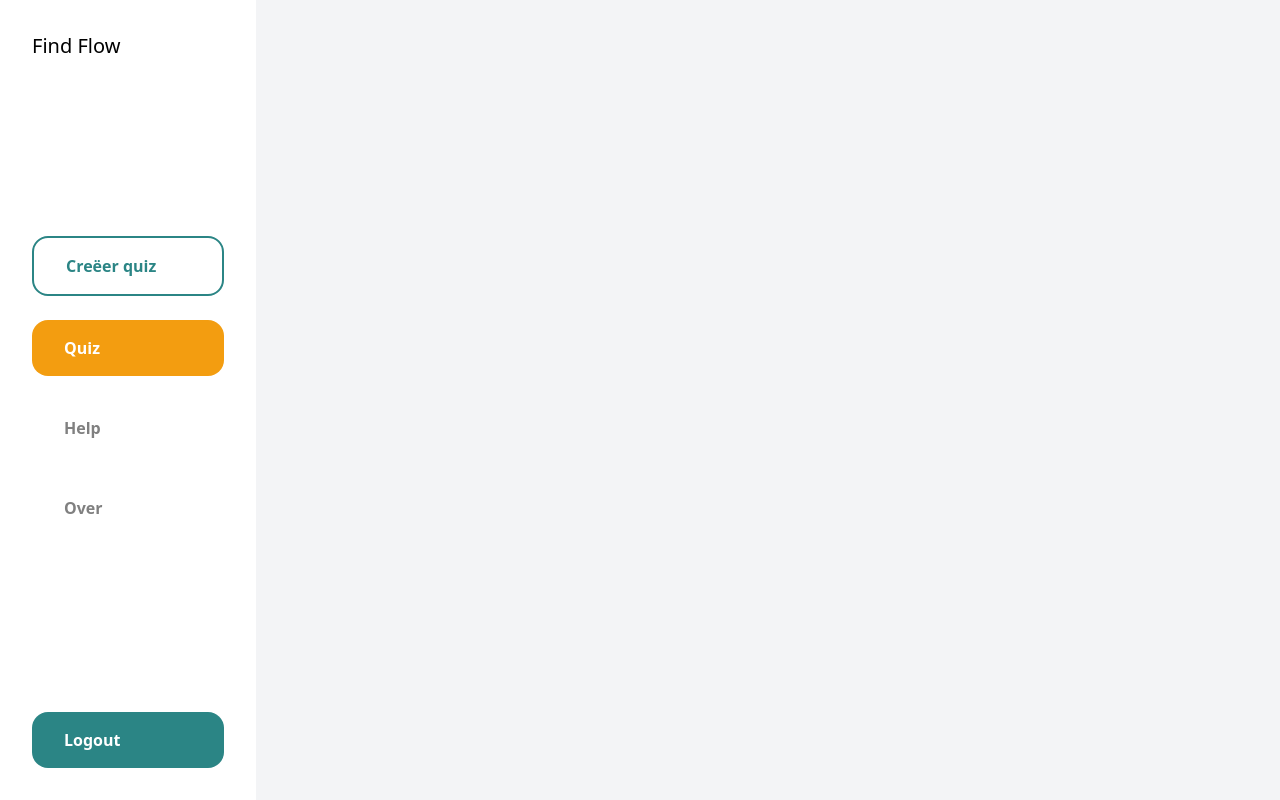
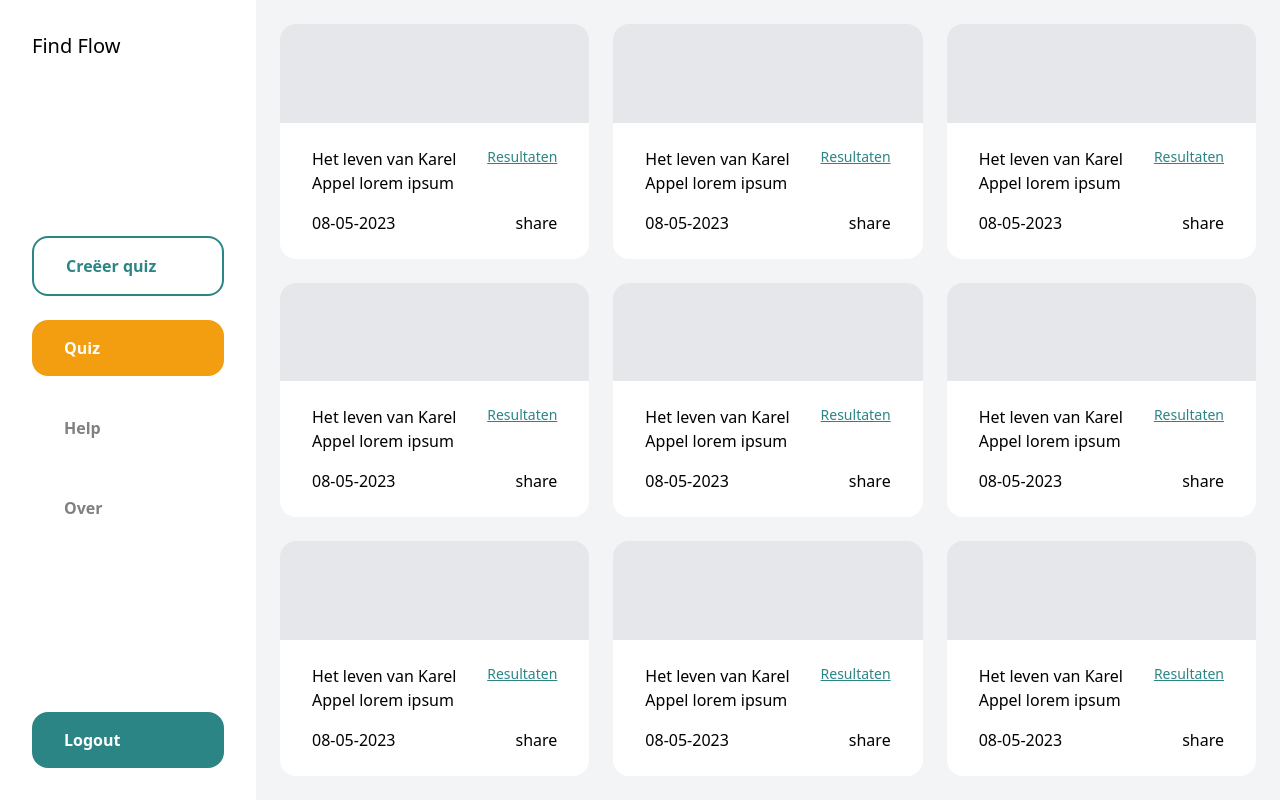
Before and after one commit to joeribreedveld/findflow, a Next.js app: page / in a window 1280 px wide. Built offline with nearby package versions, Linux system fonts and the light colour scheme.

Commit message:
feat(quiz): make quizlist and quiz item

```diff
--- /dev/null
+++ b/src/components/quiz/QuizList.tsx
@@ -0,0 +1,35 @@
+const QuizList = () => (
+  <ul className="grid h-full grid-cols-3 gap-6 p-6">
+    <Quiz />
+    <Quiz />
+    <Quiz />
+    <Quiz />
+    <Quiz />
+    <Quiz />
+    <Quiz />
+    <Quiz />
+    <Quiz />
+  </ul>
+);
+
+const Quiz = () => (
+  <li className="h-full">
+    <article className="flex h-full flex-col">
+      <section className="h-full rounded-t-2xl bg-gray-200"></section>
+      <section className="flex flex-col gap-4 rounded-b-2xl bg-white px-8 py-6">
+        <section className="flex h-full gap-6">
+          <h4 className="font-medium">Het leven van Karel Appel lorem ipsum</h4>
+          <a href="#" className="text-sm text-[#2B8585] underline">
+            Resultaten
+          </a>
+        </section>
+        <section className="flex h-full justify-between">
+          <p>08-05-2023</p>
+          <button>share</button>
+        </section>
+      </section>
+    </article>
+  </li>
+);
+
+export default QuizList;
--- a/src/pages/index.tsx
+++ b/src/pages/index.tsx
@@ -1,12 +1,15 @@
 // Imports
 import { type NextPage } from "next";
 import Sidebar from "~/components/common/Sidebar";
+import QuizList from "~/components/quiz/QuizList";
 
 // Functions
 const Home: NextPage = () => (
   <div className="flex">
     <Sidebar />
-    <div className="h-screen w-full bg-gray-100"></div>
+    <div className="h-screen w-full bg-gray-100">
+      <QuizList />
+    </div>
   </div>
 );
 
```
